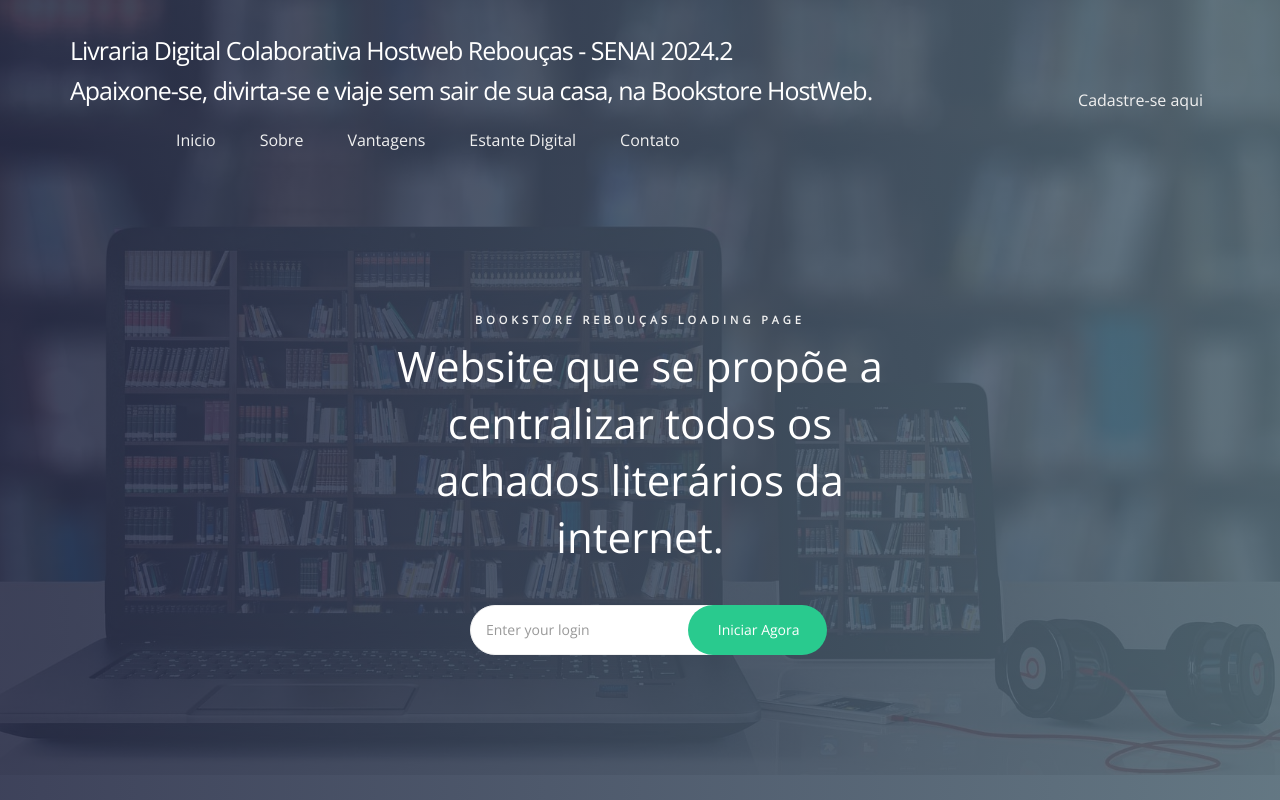
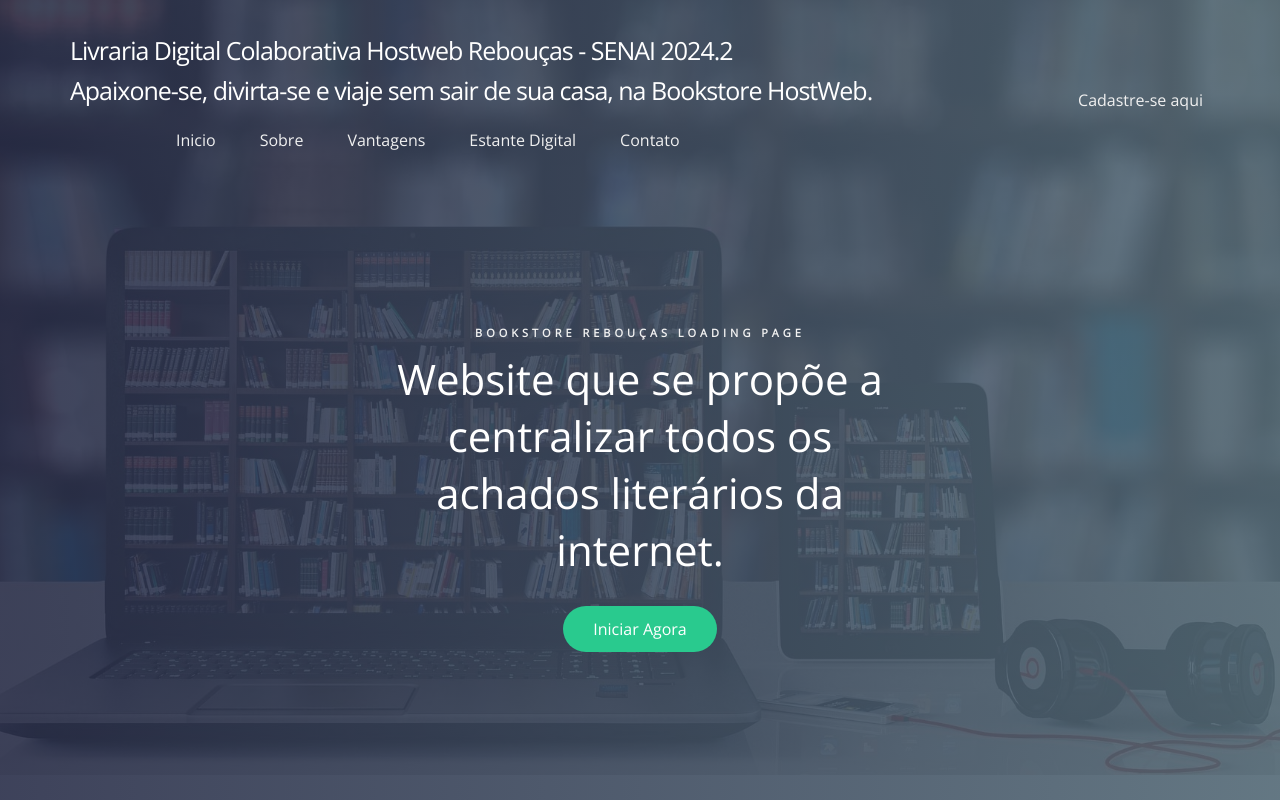
Before and after one commit to reboucasT/bookstore-digital, a plain HTML site: page index.html in a window 1280 px wide. Shown: the top 800 px of the page. Drawn offline with nearby package versions, Linux system fonts and the light colour scheme.

Commit message:
Update index.html

```diff
--- a/index.html
+++ b/index.html
@@ -81,8 +81,9 @@
                               <h3>bookstore Rebouças loading page</h3>
                               <h1>Website que se propõe a centralizar todos os achados literários da internet.</h1>
                               <form action="" method="get" class="online-form">
-                                   <input type="email" name="email" class="form-control" placeholder="Enter your login" required="">
-                                   <button type="submit" class="form-control">Iniciar Agora</button>
+                              <!--<input type="email" name="email" class="form-control" placeholder="Enter your login" required="">
+                                   <button type="submit" class="form-control">Iniciar Agora</button> -->
+				   <a href="password.html" class="section-btn">Iniciar Agora</a>
                               </form>
                          </div>
                     </div>
```
